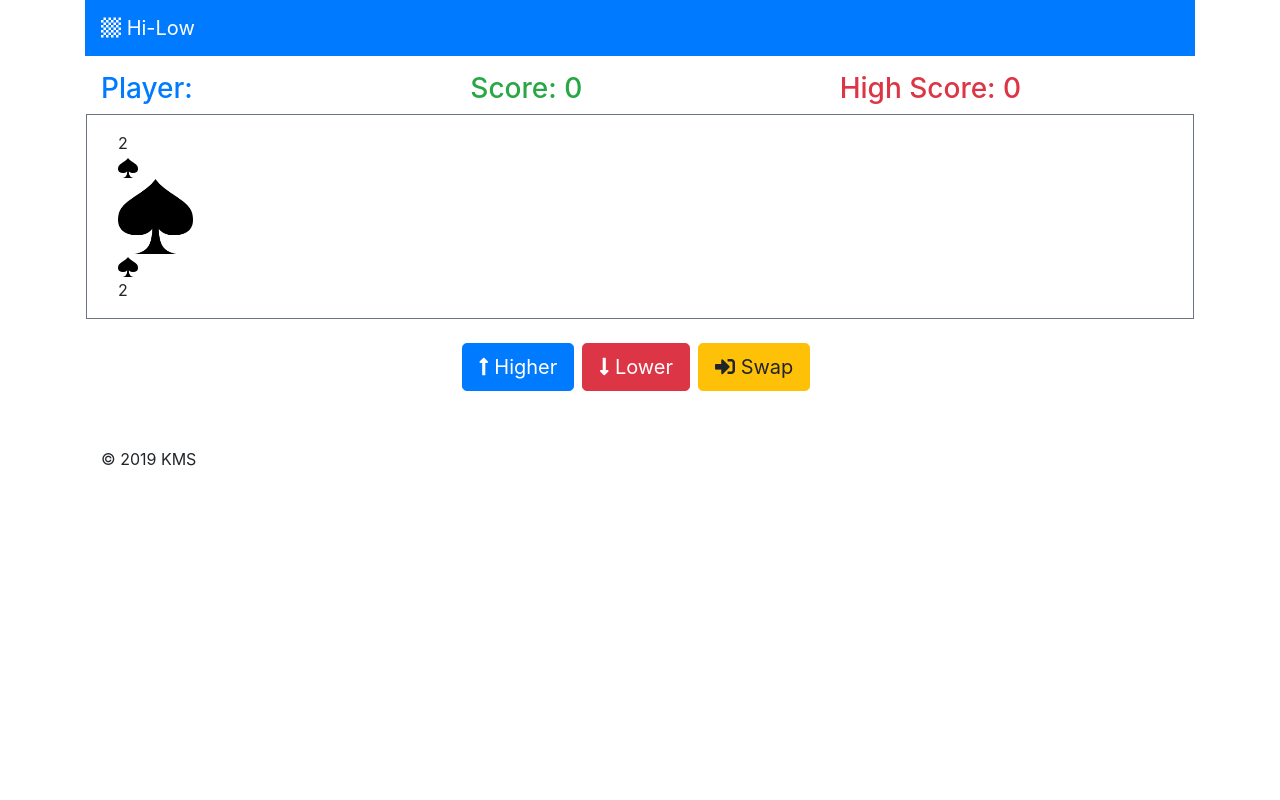
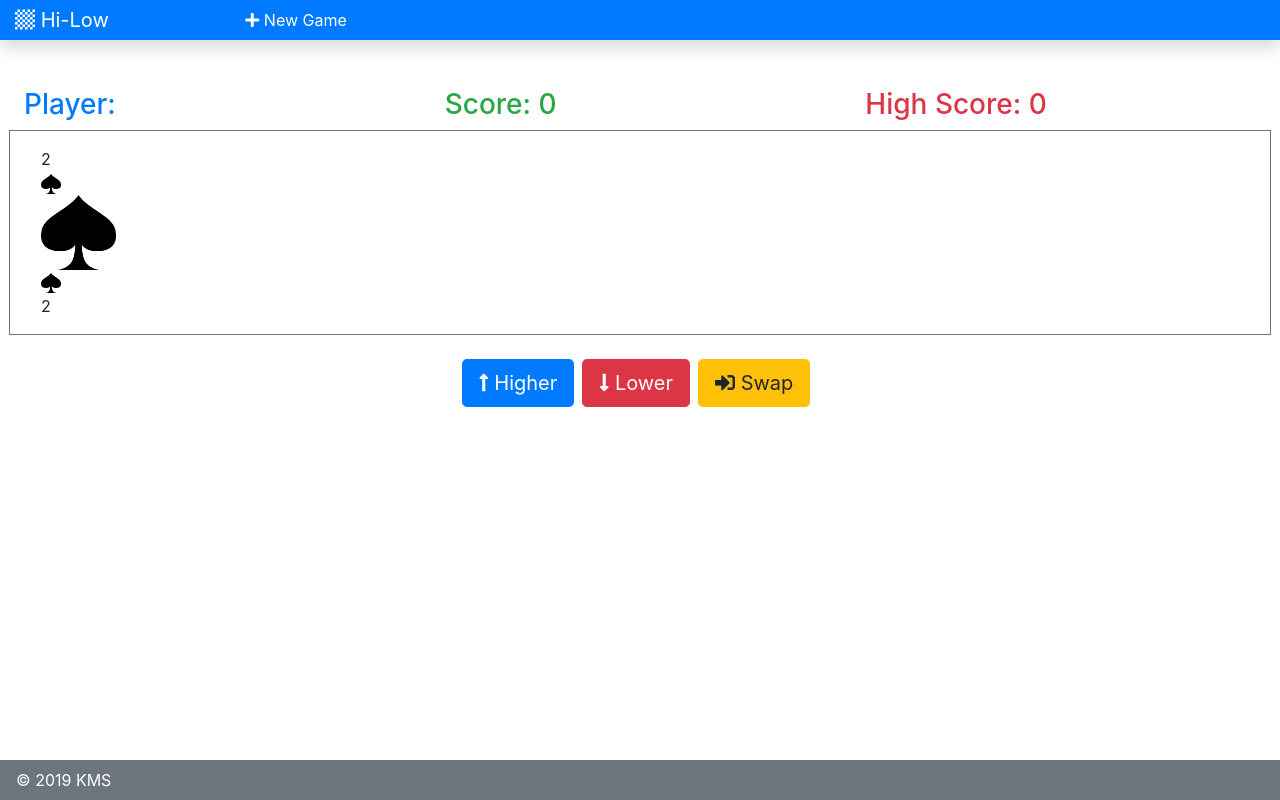
Before and after one commit to livehands/cardsharks, an Angular app: page /game in a window 1280 px wide. Built offline with nearby package versions, Linux system fonts and the light colour scheme.

Commit message:
fixed app styling

```diff
--- a/src/app/components/app/app.component.html
+++ b/src/app/components/app/app.component.html
@@ -1,11 +1,16 @@
 <!--The content below is only a placeholder and can be replaced.-->
-<div class="container">
-  <nav class="navbar navbar-expand navbar-dark bg-primary text-white d-flex flex-row">
-    <a class="navbar-brand" href="#"><i class="fa fa-chess-board"></i> Hi-Low</a>
-  </nav>
+<nav class="navbar navbar-expand navbar-dark bg-primary text-white flex-md-nowrap p-0 mb-5 shadow">
+  <a class="navbar-brand col-sm-3 col-md-2 mr-0" href="#"><i class="fa fa-chess-board"></i> Hi-Low</a>
 
-  <div class="container p-3">
-    <router-outlet></router-outlet>
+  <div class="d-flex flex-fill">
+    <ul class="nav px-3">
+      <li class="nav-item text-nowrap">
+        <a class="nav-link text-white" routerLink="['/start']"><i class="fas fa-plus"></i> New Game</a>
+      </li>
+    </ul>
   </div>
-  <nav class="navbar navbar-bottom navbar-light">&copy; 2019 KMS</nav>
-</div>
+</nav>
+<main role="main" class="col-md-12 ml-sm-auto col-lg-12 px-4">
+  <router-outlet></router-outlet>
+</main>
+<nav class="navbar navbar-expand bg-secondary fixed-bottom text-white navbar-light">&copy; 2019 KMS</nav>
```
